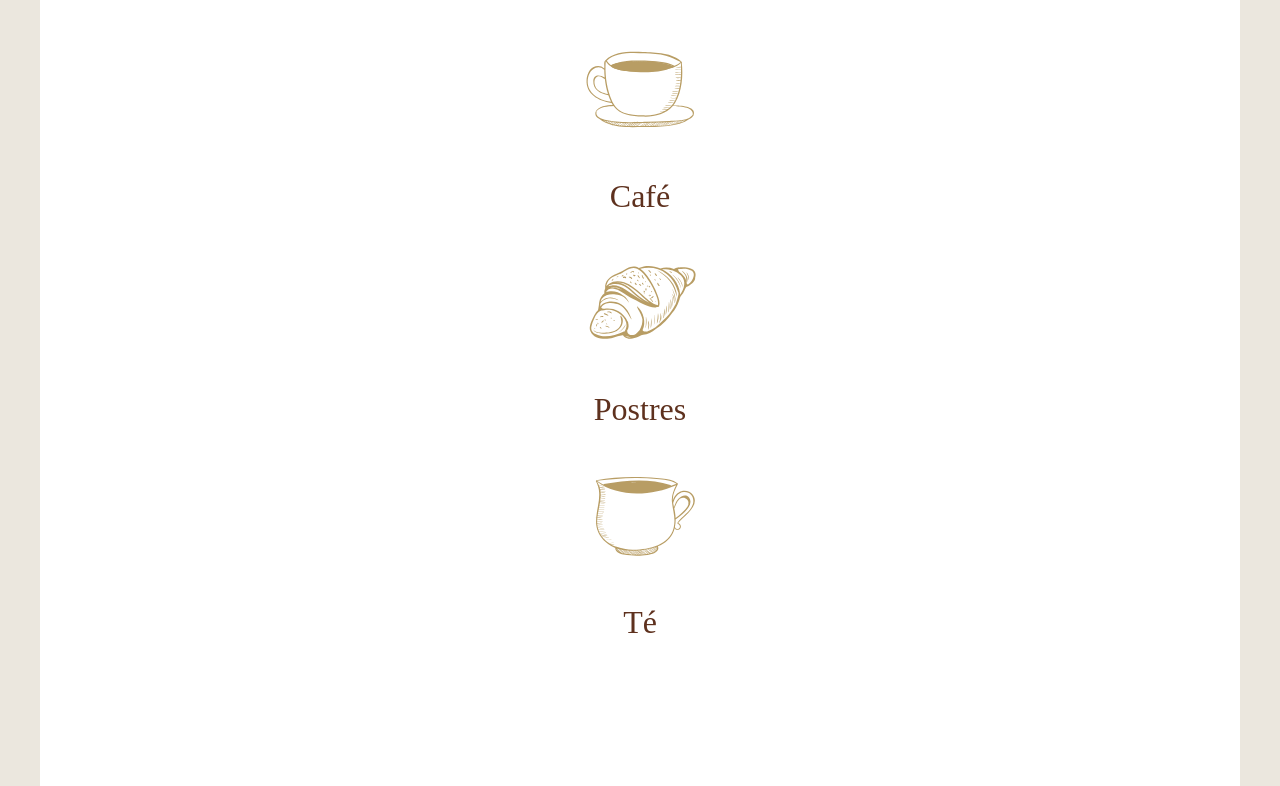
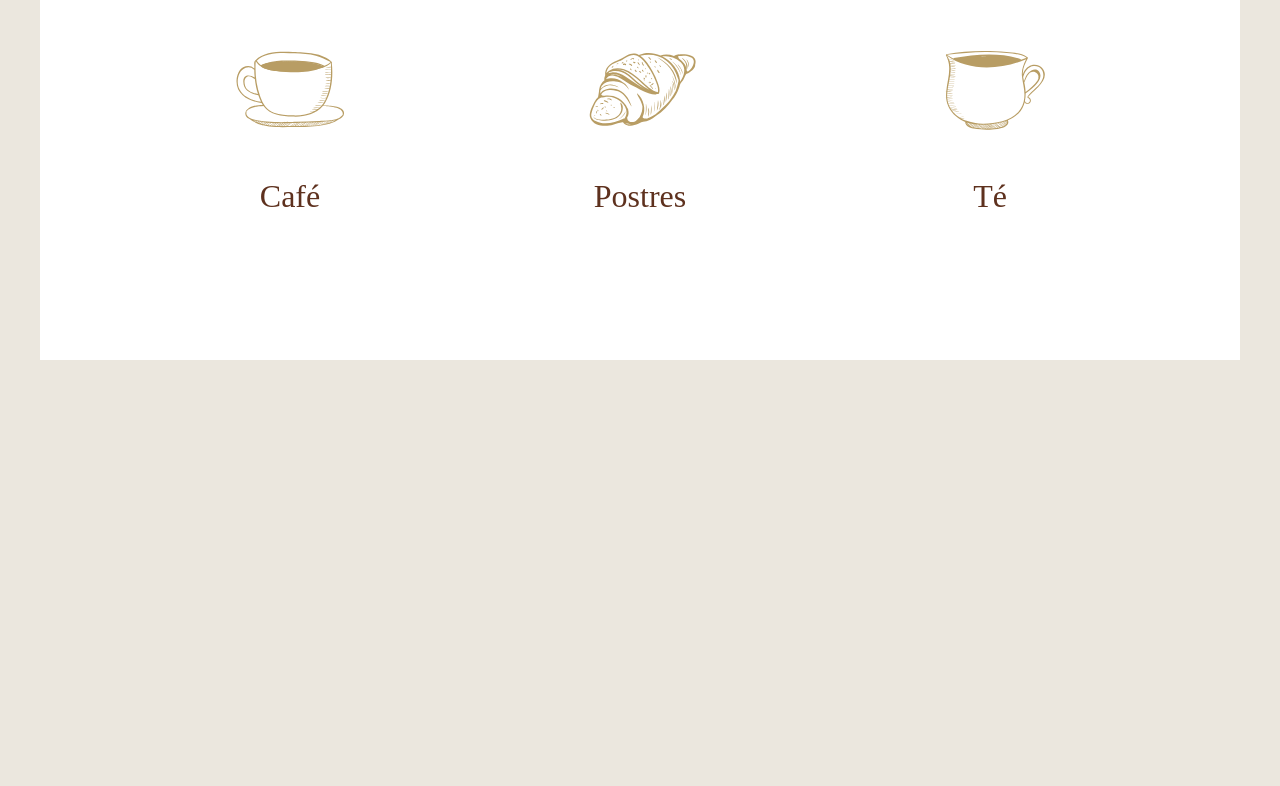
Before and after one commit to techred24/CAFETERIA, a website: page index.html in a window 1280 px wide. Shown: the part 1062-1848 px from the top of the page. After the commit the page ends 1422 px from the top, so only its background shows below. Drawn offline with Linux system fonts and the light colour scheme; a web font is replaced by a local one.

Commit message:
About to create grid mixin

```diff
--- a/src/scss/inicio/_iconos.scss
+++ b/src/scss/inicio/_iconos.scss
@@ -1,8 +1,13 @@
 @use 'base/variables' as v;
+@use 'base/mixins' as m;
 .iconos {
     margin-top: 5rem;
     .listado-iconos {
-
+        @include m.tablet {
+            display: grid;
+            grid-template-columns: repeat(3, 1fr);
+            column-gap: 5rem;
+        }
 
         li {
             img {
```
Also changed, not shown: build/css/app.css.
